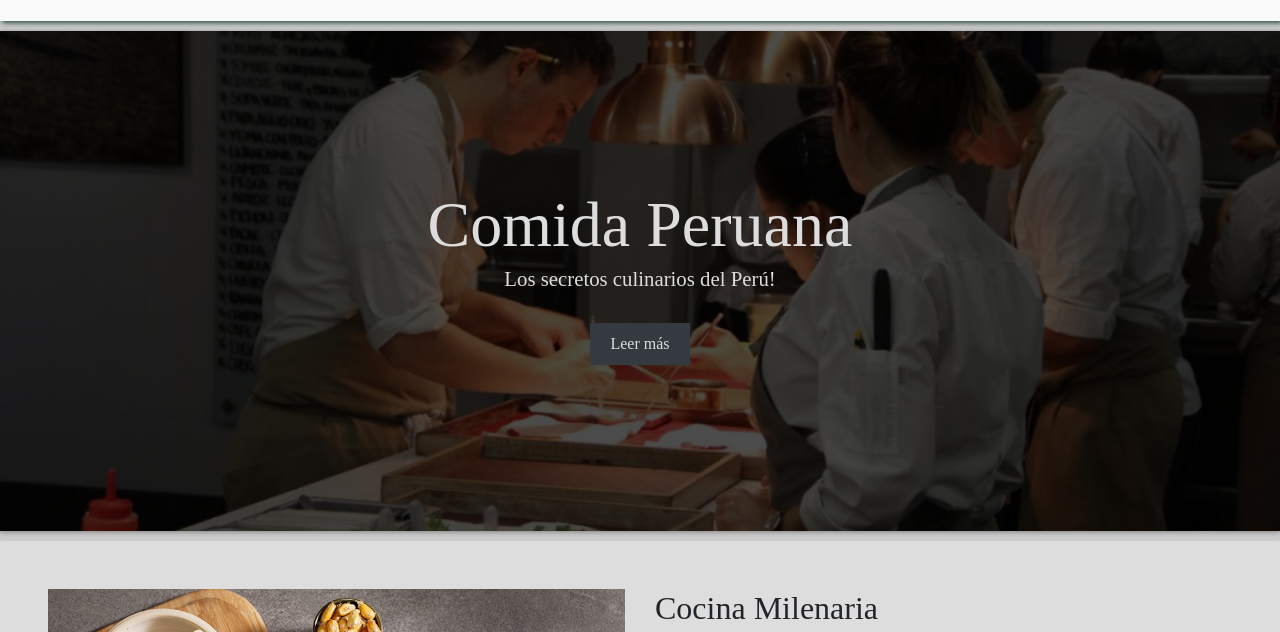
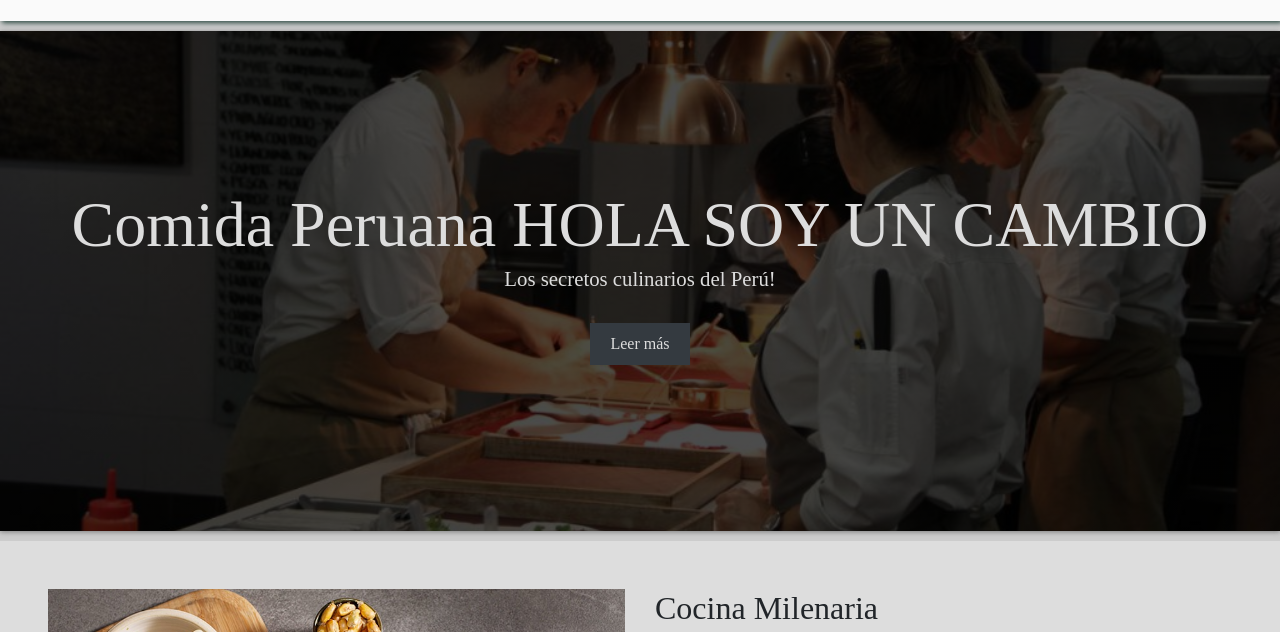
Before and after one commit to Lutimi/ekko, a website: page index.html in a window 1280 px wide. Shown: the part 105-737 px from the top of the page. Drawn offline with nearby package versions, Linux system fonts and the light colour scheme; some packages are replaced by stand-ins of ours; a script that the page names is missing; a web font is replaced by a local one.

Commit message:
SOY EL COMMIT DE PRUEBA

```diff
--- a/index.html
+++ b/index.html
@@ -73,7 +73,7 @@
 
   <section>
     <header class="bannerInicio">
-      <h1>Comida Peruana</h1>
+      <h1>Comida Peruana HOLA SOY UN CAMBIO</h1>
       <p>Los secretos culinarios del Perú!</p>
       <a href="#" class="btnBanner">Leer más</a>
     </header>
```
